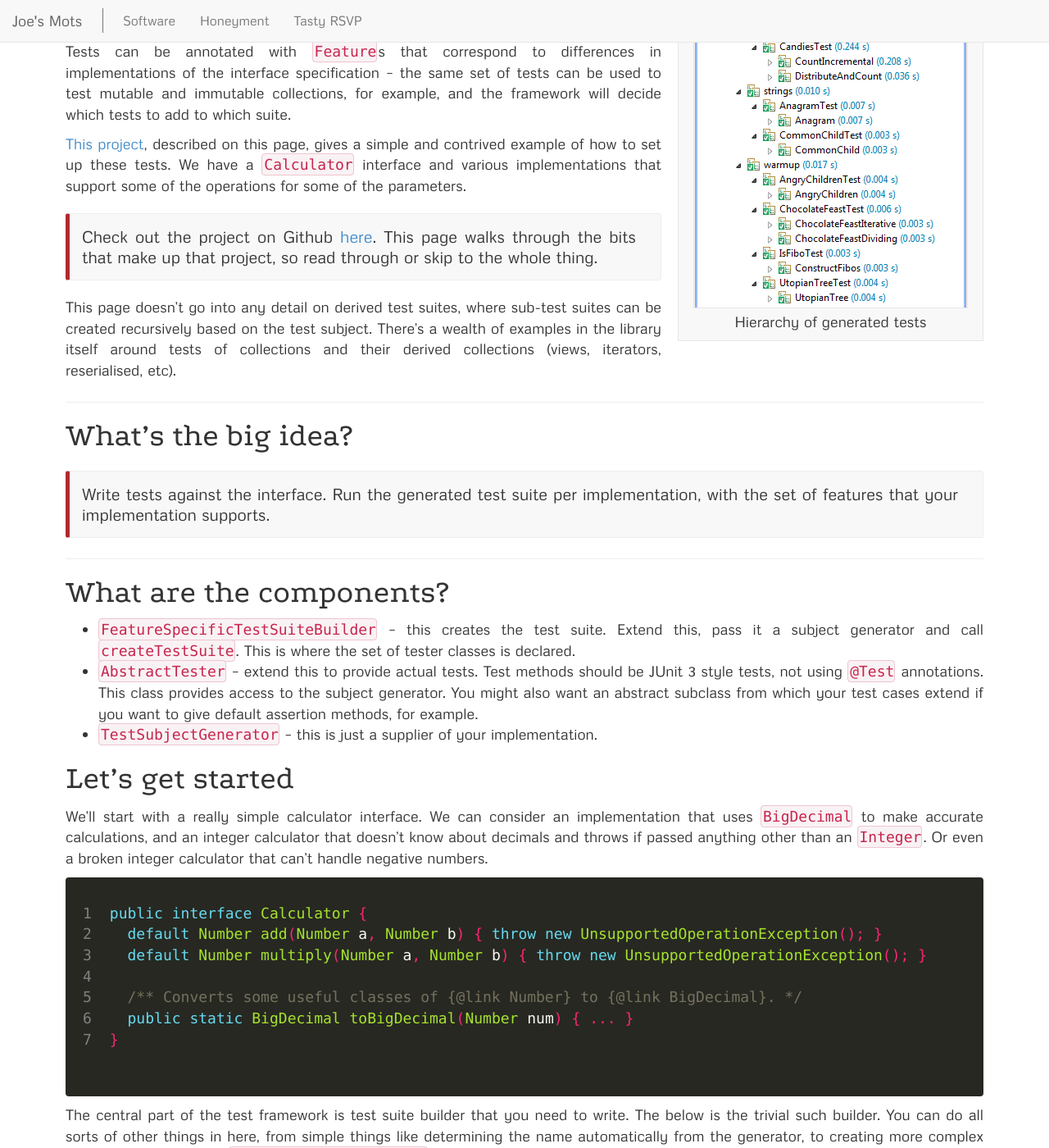
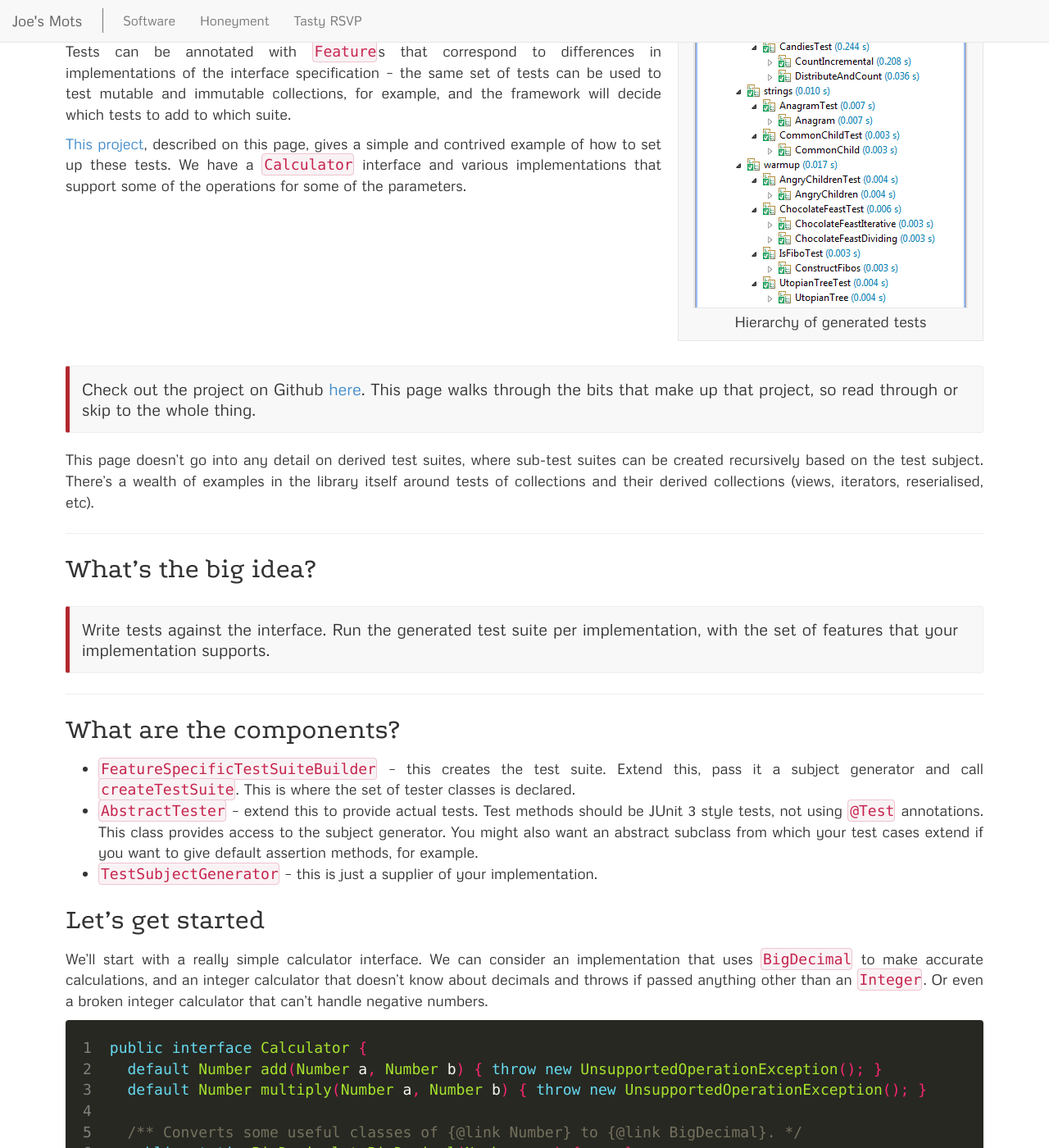
Before and after one commit to joekearney/joekearney.github.io, a Jekyll site: the page built from _posts/software/2014-04-20-guava-testlib-example.md, in a window 1280 px wide and 1400 px high, scrolled down 380 px. Shown: the whole window at 82% size. Built offline with Jekyll 4.4.1, drawn with Linux system fonts in a browser that asks for light colours.

Commit message:
formatting, esp for code blocks

```diff
--- a/_posts/software/2014-04-20-guava-testlib-example.md
+++ b/_posts/software/2014-04-20-guava-testlib-example.md
@@ -23,25 +23,27 @@
 
 [This project](https://github.com/joekearney/guava-testlib-example.git), described on this page, gives a simple and contrived example of how to set up these tests. We have a `Calculator` interface and various implementations that support some of the operations for some of the parameters.
 
+{% include clearfix.html %}
+
 > Check out the project on Github [here](https://github.com/joekearney/guava-testlib-example.git). This page walks through the bits that make up that project, so read through or skip to the whole thing.
 
 This page doesn't go into any detail on derived test suites, where sub-test suites can be created recursively based on the test subject. There's a wealth of examples in the library itself around tests of collections and their derived collections (views, iterators, reserialised, etc).
 
 ***
 
-# What's the big idea?
+## What's the big idea?
 
 > Write tests against the interface. Run the generated test suite per implementation, with the set of features that your implementation supports.
 
 ***
 
-# What are the components?
+## What are the components?
 
 * `FeatureSpecificTestSuiteBuilder` -- this creates the test suite. Extend this, pass it a subject generator and call `createTestSuite`. This is where the set of tester classes is declared.
 * `AbstractTester` -- extend this to provide actual tests. Test methods should be JUnit 3 style tests, not using `@Test` annotations. This class provides access to the subject generator. You might also want an abstract subclass from which your test cases extend if you want to give default assertion methods, for example.
 * `TestSubjectGenerator` -- this is just a supplier of your implementation.
 
-# Let's get started
+## Let's get started
 
 We'll start with a really simple calculator interface. We can consider an implementation that uses `BigDecimal` to make accurate calculations, and an integer calculator that doesn't know about decimals and throws if passed anything other than an `Integer`. Or even a broken integer calculator that can't handle negative numbers.
 
@@ -71,7 +73,7 @@
 
 As soon as we write any test classes we'll add those classes to the list returned from `getTesters`.
 
-# Writing a first test
+## Writing a first test
 
 To start with, let's write a superclass for our test cases, which can contain the common assertions and functions that we'll want to use.
 
@@ -109,7 +111,7 @@
 }
 {% endhighlight %}
 
-# Running the tests
+## Running the tests
 
 The builder builds the test suite for a subject generator that you provide. Here, all the generator has to do is to supply an instance the calculator.
 
@@ -132,7 +134,7 @@
 
 Now you can just keep adding tests that are independent of the implementations.
 
-# Features
+## Features
 
 Different implementations can have different features. If we know that a specific Calculator won't handle non-integers, or negative numbers, say, then the tests asserting behaviour around these features shouldn't be run. Even better, we should test that they throw `IllegalArgumentException` or some other consistent response.
 
@@ -181,7 +183,7 @@
 
 ***
 
-# Next steps
+## Next steps
 
 * Our Calculators don't do much, we need to add implementations of other operations, such as multiply.
 * Once we've got tests for new features, we could add them to the `Feature` enum. Test suites implementing a new `MULTIPLY` feature could be declared as such so that only those calculators that support it are tested.
--- a/css/main.css
+++ b/css/main.css
@@ -393,6 +393,7 @@
   white-space: pre;
   word-wrap: normal;
   word-break: normal;
+  margin: 0;
 }
 code {
   overflow: auto;
@@ -406,7 +407,6 @@
   white-space: pre;
   word-wrap: normal;
   word-break: normal;
-  margin: 10px 0 10px 0;
 }
 .inlined {
   display: inline;
```
